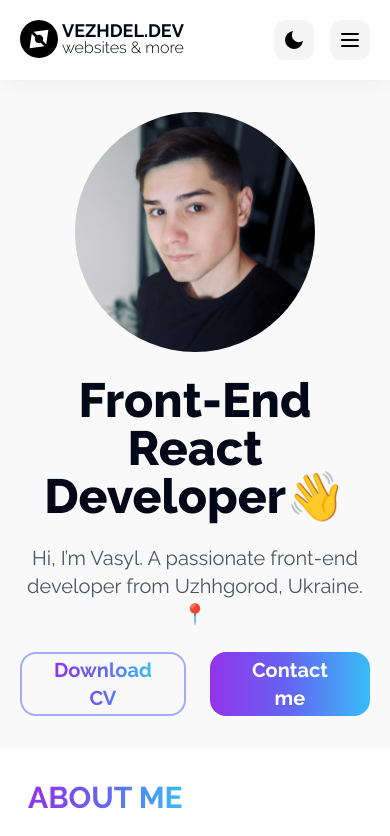
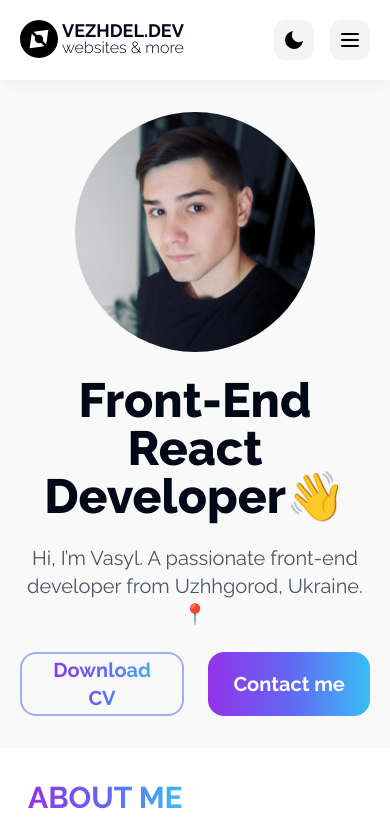
Before and after one commit to vezhdelit/nextjs-vezhdelit-portfolio, a Next.js app: page / in a window 390 px wide. Shown: the top 836 px of the page. Built offline with nearby package versions, Linux system fonts and the light colour scheme.

Commit message:
fix: fixed button text overflow on mobile

```diff
--- a/components/Hero.tsx
+++ b/components/Hero.tsx
@@ -78,7 +78,7 @@ const Hero = () => {
                 rel="noopener noreferrer"
                 target="_blank"
               >
-                <h4 className="bg-gradient-to-r from-purple-600 via-indigo-500 to-sky-400 bg-clip-text text-transparent text-xl font-bold group-hover:bg-gradient-to-br group-hover:font-extrabold">
+                <h4 className="bg-gradient-to-r from-purple-600 via-indigo-500 to-sky-400 bg-clip-text text-transparent  text-xl  font-bold group-hover:bg-gradient-to-br group-hover:font-extrabold">
                   Download CV
                 </h4>
                 <Icons.download className="hidden sm:flex ml-2 mb-[2px] w-5 h-5 fill-sky-500 group-hover:w-[21px] group-hover:h-[21px]" />
@@ -88,7 +88,7 @@ const Hero = () => {
               size={"xl"}
               variant={"gradient"}
               active={"pressDown"}
-              className="group w-full"
+              className="group w-full hover:cursor-pointer"
               asChild
             >
               <ScrollLink
--- a/components/ui/Button.tsx
+++ b/components/ui/Button.tsx
@@ -26,7 +26,7 @@ const buttonVariants = cva(
         default: "h-10 px-4 py-2",
         sm: "h-9 rounded-md px-3",
         lg: "h-11 rounded-md px-8",
-        xl: "h-16 rounded-2xl px-8",
+        xl: "h-16 rounded-2xl px-5",
         icon: "h-10 w-10",
       },
       active: {
```
